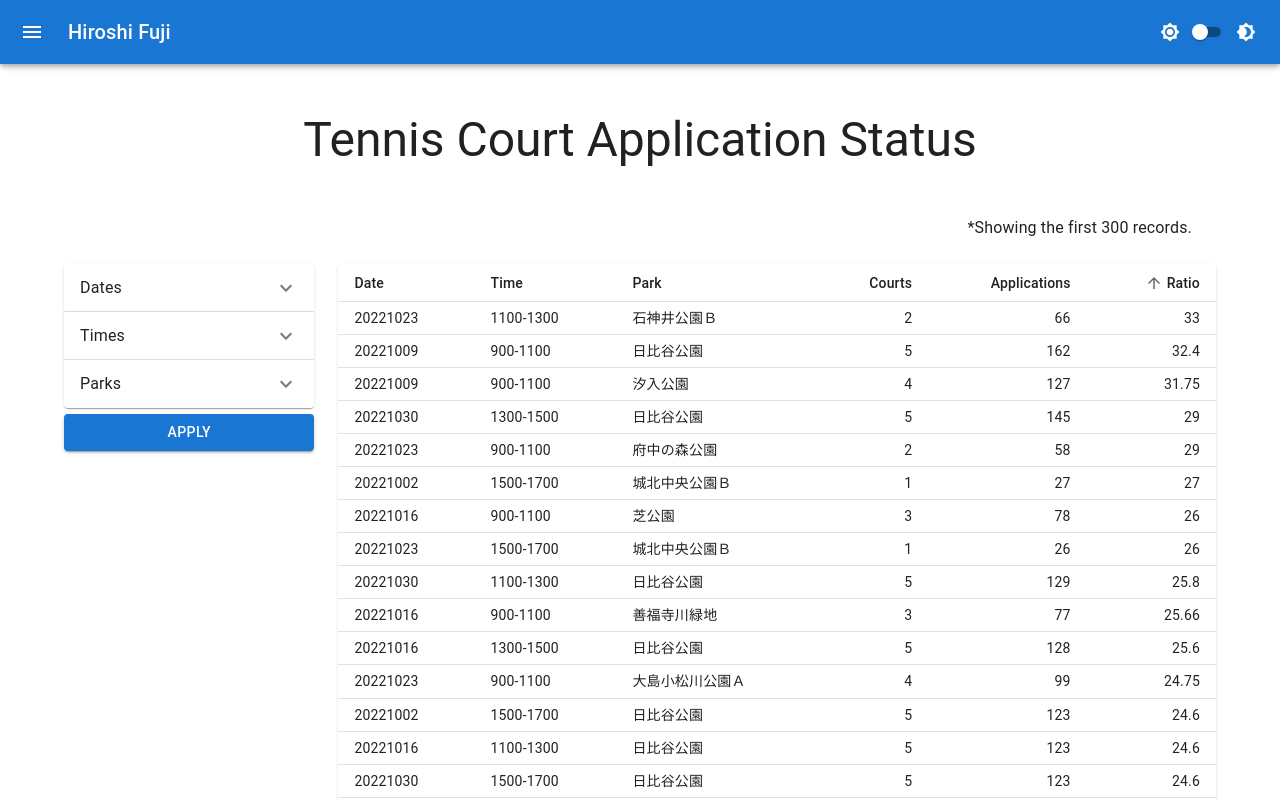
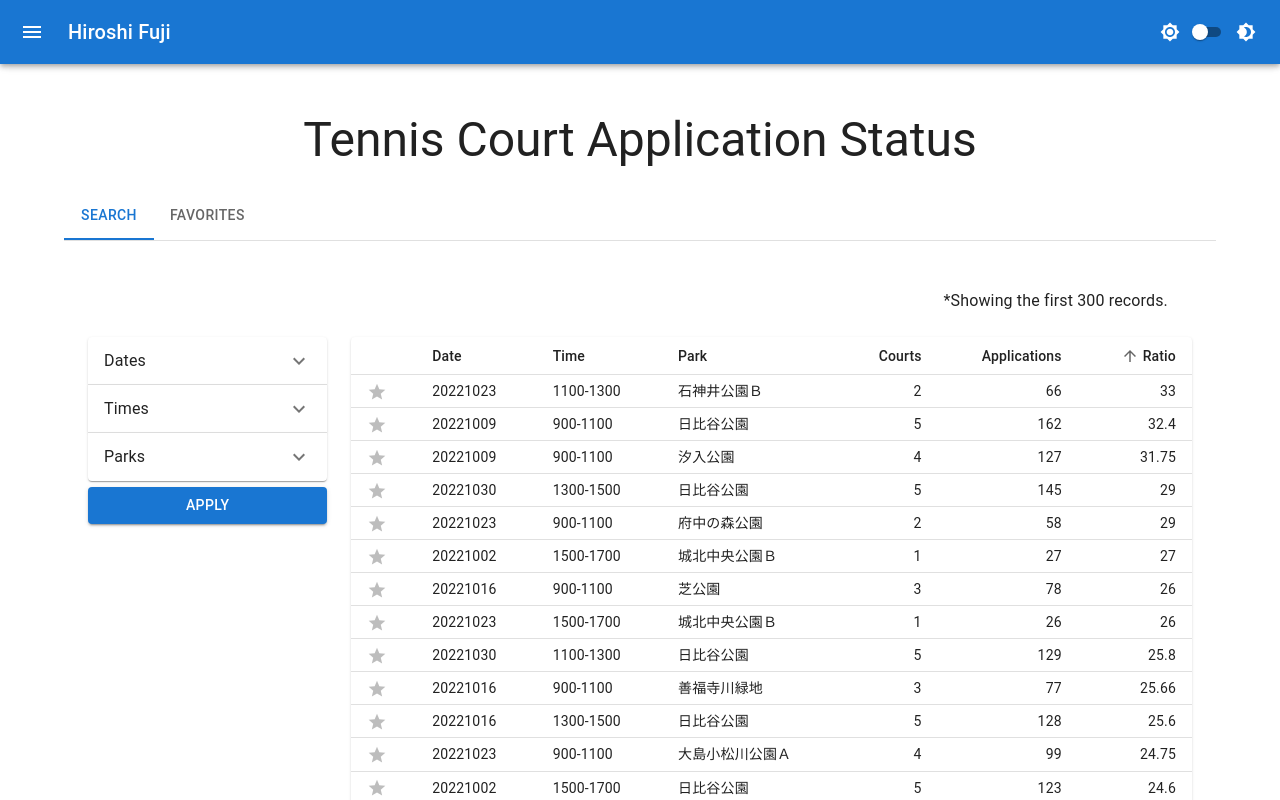
Before and after one commit to hiro0118/hiro0118.github.io, a React (Create React App) app: page /#/tennis-courts in a window 1280 px wide. Both pictures are taken after a click on the button "Ratio". Shown: the top 800 px of the page. Built offline with nearby package versions, Linux system fonts and the light colour scheme.

Commit message:
Add favorite feature

```diff
--- a/src/pages/tokyo-sports-page/SortableTable.tsx
+++ b/src/pages/tokyo-sports-page/SortableTable.tsx
@@ -1,19 +1,15 @@
-import { Paper, Table, TableBody, TableCell, TableContainer, TableHead, TableRow, TableSortLabel } from "@mui/material";
-import { FC, useState } from "react";
+import { IconButton, Paper, Table, TableBody, TableCell, TableContainer, TableHead, TableRow, TableSortLabel } from "@mui/material";
+import { FC, memo, useState } from "react";
+import StarIcon from '@mui/icons-material/Star';
+import { CourtData } from "./TennisCourtsPage";
 
 export const MAX_DISPLAY_NUM = 300;
 
-export type CourtData = {
-  date: string;
-  park: string;
-  time: string;
-  courts: number;
-  applications: number;
-  ratio: number;
-}
-
 interface Props {
   dataList: CourtData[],
+  favedItemSet: Set<string>,
+  favedItemOnly: boolean,
+  onFaved: any,
 }
 
 const getSortedData = (dataList: CourtData[], asc: boolean): CourtData[] => {
@@ -23,7 +19,9 @@ const getSortedData = (dataList: CourtData[], asc: boolean): CourtData[] => {
   );
 }
 
-export const SortableTable: FC<Props> = (props: Props) => {
+export const SortableTable: FC<Props> = memo((props: Props) => {
+
+  console.log("SortableTable updated!")
 
   const [asc, setAsc] = useState<boolean>(false);
 
@@ -39,6 +37,7 @@ export const SortableTable: FC<Props> = (props: Props) => {
       <Table sx={{ minWidth: 650 }} size="small" aria-label="simple table">
         <TableHead>
           <TableRow>
+            <TableCell> </TableCell>
             <TableCell>Date</TableCell>
             <TableCell>Time</TableCell>
             <TableCell>Park</TableCell>
@@ -57,24 +56,35 @@ export const SortableTable: FC<Props> = (props: Props) => {
         </TableHead>
         <TableBody>
           {getSortedData(props.dataList, asc)
+            .filter(data => props.favedItemOnly ? props.favedItemSet.has(keyOf(data)) : true)
             .filter((_value, index) => index < MAX_DISPLAY_NUM)
-            .map((data) => (
+            .map((data) => {
+              const dataKey = keyOf(data);
+              return (
                 <TableRow
-                key={`${data.date}-${data.time}-${data.park}`}
+                  key={dataKey}
                   sx={{ '&:last-child td, &:last-child th': { border: 0 } }}
                 >
-                <TableCell component="th" scope="row">
-                  {data.date}
+                  <TableCell sx={{ py: 0, my: 0 }}>
+                    <IconButton sx={{ padding: 0, margin: 0 }} size="small" onClick={(e) => props.onFaved(dataKey)}>
+                      <StarIcon fontSize="small" color={props.favedItemSet.has(dataKey) ? "warning" : "disabled"} />
+                    </IconButton>
                   </TableCell>
+                  <TableCell component="th" scope="row">{data.date}</TableCell>
                   <TableCell>{data.time}</TableCell>
                   <TableCell>{data.park}</TableCell>
                   <TableCell align="right">{data.courts}</TableCell>
                   <TableCell align="right">{data.applications}</TableCell>
-                <TableCell align="right">{String(data.ratio).slice(0,5)}</TableCell>
+                  <TableCell align="right">{String(data.ratio).slice(0, 5)}</TableCell>
                 </TableRow>
-            ))}
+              )
+            })}
         </TableBody>
       </Table>
     </TableContainer>
   );
+});
+
+const keyOf = (data: CourtData): string => {
+  return `${data.date}-${data.time}-${data.park}`
 }
--- a/src/pages/tokyo-sports-page/TennisCourtsPage.tsx
+++ b/src/pages/tokyo-sports-page/TennisCourtsPage.tsx
@@ -1,9 +1,53 @@
 import Typography from '@mui/material/Typography';
-import { Button, Container } from '@mui/material';
+import { Box, Button, Container, Tab, Tabs } from '@mui/material';
 import Grid from '@mui/material/Unstable_Grid2';
 import { FilterAccordion, SELECT_ALL } from './FilterAccordion';
-import { useState } from 'react';
-import { CourtData, MAX_DISPLAY_NUM, SortableTable } from './SortableTable';
+import React, { useCallback, useState } from 'react';
+import { MAX_DISPLAY_NUM, SortableTable } from './SortableTable';
+
+interface TabPanelProps {
+  children?: React.ReactNode;
+  index: number;
+  value: number;
+}
+
+export interface CourtData {
+  date: string;
+  park: string;
+  time: string;
+  courts: number;
+  applications: number;
+  ratio: number;
+}
+
+
+function TabPanel(props: TabPanelProps) {
+  const { children, value, index, ...other } = props;
+
+  return (
+    <div
+      role="tabpanel"
+      hidden={value !== index}
+      id={`simple-tabpanel-${index}`}
+      aria-labelledby={`simple-tab-${index}`}
+      {...other}
+    >
+      {value === index && (
+        <Box sx={{ p: 3 }}>
+          <Typography component="span">{children}</Typography>
+        </Box>
+      )}
+    </div>
+  );
+}
+
+function a11yProps(index: number) {
+  return {
+    id: `simple-tab-${index}`,
+    'aria-controls': `simple-tabpanel-${index}`,
+  };
+}
+
 
 const sortTimes = (a: string, b: string) => {
   return (a.length === b.length) ? a.localeCompare(b) : (a.length - b.length);
@@ -11,15 +55,17 @@ const sortTimes = (a: string, b: string) => {
 
 export const TennisCourtsPage = () => {
 
-  const allItems: CourtData[] = getCourtData();
-  const [visibleItems, setVisibleItems] = useState<CourtData[]>(allItems);
-
+  const allItems = getCourtData();
   const allDates = removeDuplicates(allItems.map(i => i.date)).sort();
   const allTimes = removeDuplicates(allItems.map(i => i.time)).sort(sortTimes);
   const allParks = removeDuplicates(allItems.map(i => i.park)).sort();
+
+  const [visibleItems, setVisibleItems] = useState<CourtData[]>(allItems);
   const [selectedDates, setSelectedDates] = useState<string[]>(allDates);
   const [selectedTimes, setSelectedTimes] = useState<string[]>(allTimes);
   const [selectedParks, setSelectedParks] = useState<string[]>(allParks);
+
+  const [favedItemSet, setFavedItemSet] = useState<Set<string>>(new Set<string>());
 
   const onDateChecked = (event: React.ChangeEvent<HTMLInputElement>) => {
     const updatedList = getUpdatedSelections(allDates, selectedDates, event);
@@ -36,20 +82,40 @@ export const TennisCourtsPage = () => {
     setSelectedParks(updatedList);
   }
 
+  const onFaved = useCallback((key: string) => {
+    const newFavedItemSet: Set<string> = new Set<string>(favedItemSet);
+    if (newFavedItemSet.has(key)) {
+      newFavedItemSet.delete(key);
+    } else {
+      newFavedItemSet.add(key);
+    }
+    setFavedItemSet(newFavedItemSet);
+  }, [favedItemSet]);
+
   const onApply = () => {
     const newVisbleItems = allItems
       .filter(i => selectedDates.includes(i.date))
       .filter(i => selectedTimes.includes(i.time))
       .filter(i => selectedParks.includes(i.park));
-    console.log(newVisbleItems);
     setVisibleItems(newVisbleItems);
   }
+
+  const [value, setValue] = useState(0);
+  const handleChange = (event: React.SyntheticEvent, newValue: number) => {
+    setValue(newValue);
+  };
 
   return (
     <>
       <Typography variant="h3" padding={3} align="center">Tennis Court Application Status</Typography>
-
       <Container sx={{ mb: 2 }}>
+        <Box sx={{ borderBottom: 1, borderColor: 'divider' }}>
+          <Tabs value={value} onChange={handleChange} aria-label="basic tabs example">
+            <Tab label="Search" {...a11yProps(0)} />
+            <Tab label="Favorites" {...a11yProps(1)} />
+          </Tabs>
+        </Box>
+        <TabPanel value={value} index={0}>
           <Typography padding={3} align="right">*Showing the first {MAX_DISPLAY_NUM} records.</Typography>
           <Grid container spacing={3} justifyContent="center">
             <Grid xs={12} md={2.8}>
@@ -82,10 +148,24 @@ export const TennisCourtsPage = () => {
             </Grid>
 
             <Grid xs={12} md={9.2}>
-            <SortableTable dataList={visibleItems} />
+              <SortableTable
+                dataList={visibleItems}
+                favedItemSet={favedItemSet}
+                favedItemOnly={false}
+                onFaved={onFaved} />
             </Grid>
 
           </Grid>
+        </TabPanel>
+        <TabPanel value={value} index={1}>
+          <Grid xs={12} md={9.2}>
+            <SortableTable
+              dataList={allItems}
+              favedItemSet={favedItemSet}
+              favedItemOnly={true}
+              onFaved={onFaved} />
+          </Grid>
+        </TabPanel>
       </Container>
     </>
   );
```
Lines whose indentation alone changed are shown as unchanged.
